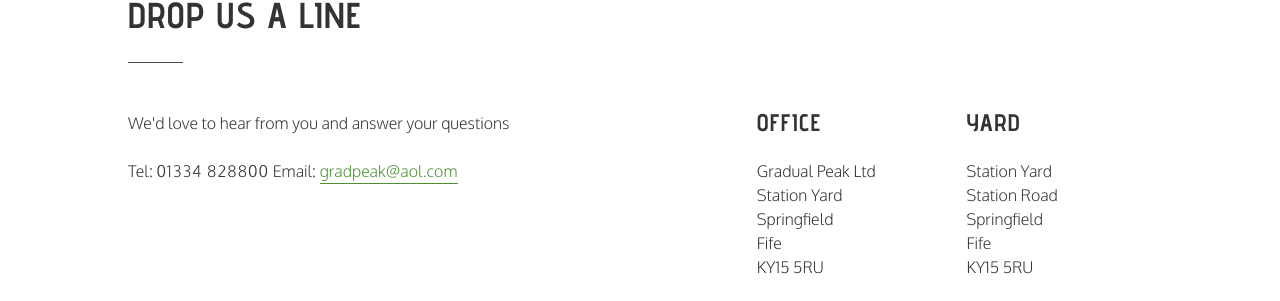
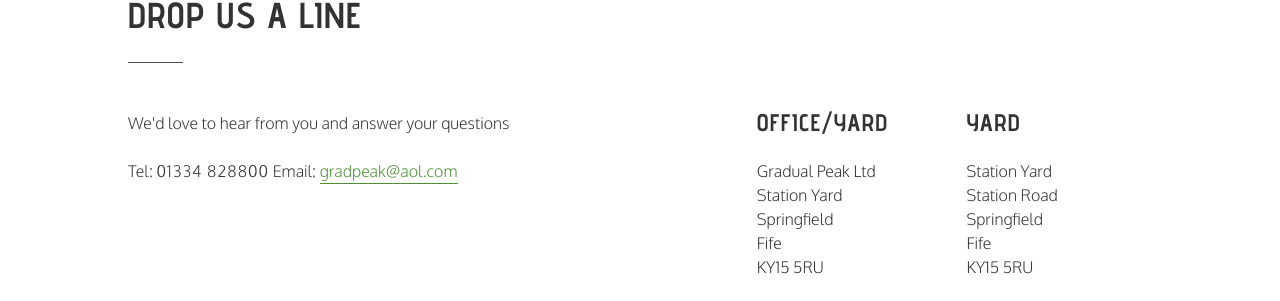
Before and after one commit to GardPeak/gradpeak-site, a Jekyll site: the page built from contact.html, in a window 1280 px wide. Shown: the part 244-545 px from the top of the page. Built offline with Jekyll 4.4.1, drawn with Linux system fonts in a browser that asks for light colours.

Commit message:
Update contact.html

```diff
--- a/contact.html
+++ b/contact.html
@@ -31,7 +31,7 @@
             </div>
             <div class="Grid__cell u-sm-size1of2 u-md-size1of5">
 
-                <h3>Office</h3>
+                <h3>Office/Yard</h3>
                 <div class="vcard">
                     <div class="org">Gradual Peak Ltd</div>
                     <div class="adr">
```
